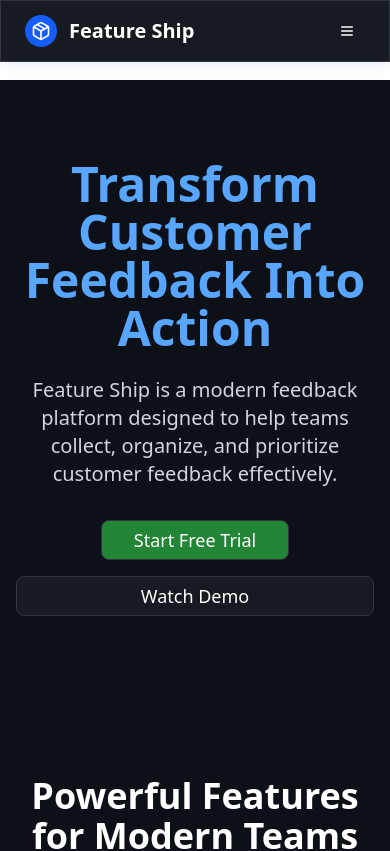
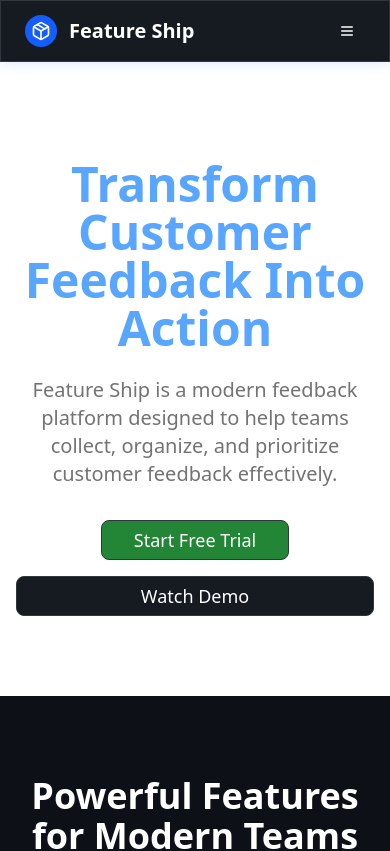
Before and after one commit to glevi2004/feature-flow, a Next.js app: page / in a window 390 px wide. Shown: the top 851 px of the page. Built offline with nearby package versions, Linux system fonts and the light colour scheme; no server answers.

Commit message:
feat: update HeroSection background and text colors to use responsive theme classes

```diff
--- a/src/components/landing/HeroSection.tsx
+++ b/src/components/landing/HeroSection.tsx
@@ -4,7 +4,7 @@ import { app_name } from "@/lib/constants";
 
 export function HeroSection() {
   return (
-    <section className="bg-[#0d1117] container mx-auto px-4 py-20 lg:mt-0">
+    <section className="bg-background container mx-auto px-4 py-20 lg:mt-0">
       <div className="max-w-4xl mx-auto">
         <div className="text-center">
           {/* Text Content */}
@@ -12,7 +12,7 @@ export function HeroSection() {
             <h1 className="text-5xl md:text-6xl font-bold mb-6 text-[#58a6ff]">
               Transform Customer Feedback Into Action
             </h1>
-            <p className="text-xl md:text-2xl text-gray-300 mb-8 max-w-3xl mx-auto">
+            <p className="text-xl md:text-2xl text-muted-foreground mb-8 max-w-3xl mx-auto">
               {app_name} is a modern feedback platform designed to help teams
               collect, organize, and prioritize customer feedback effectively.
             </p>
```
